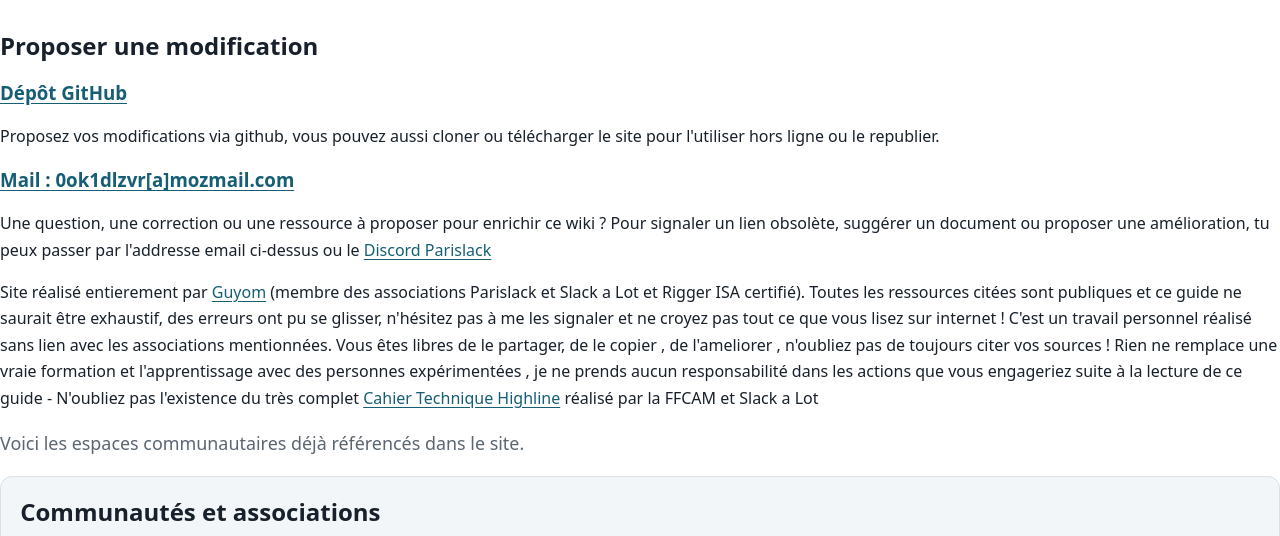
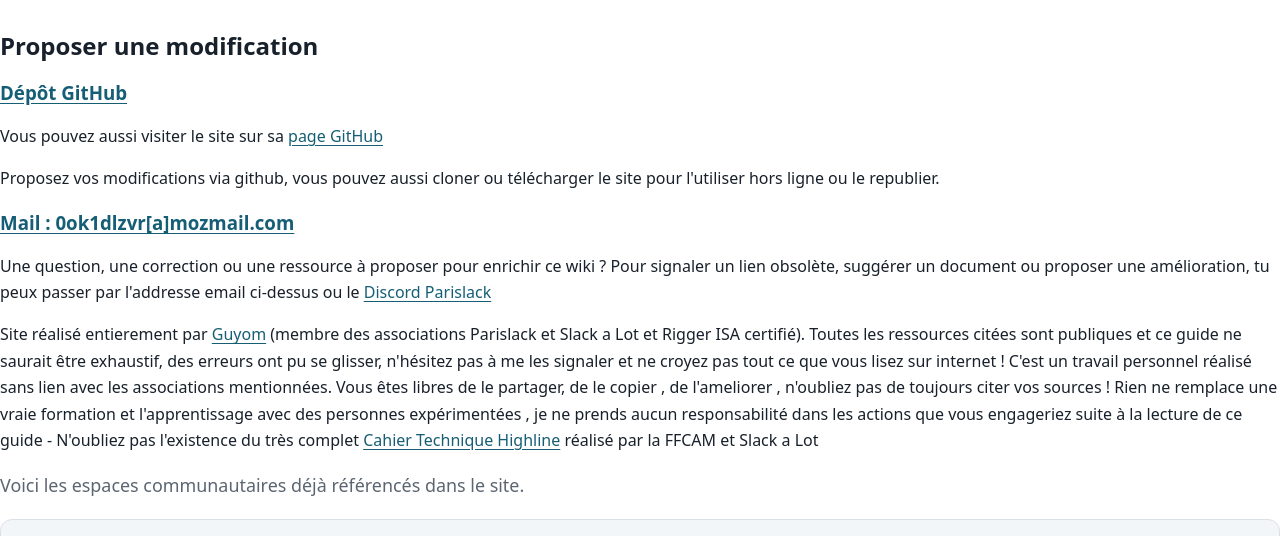
Before and after one commit to masuraka/Highline-rigging, a plain HTML site: page contact.html in a window 1280 px wide. Shown: the part 209-745 px from the top of the page. Drawn offline with Linux system fonts and the light colour scheme.

Commit message:
Update contact.html

```diff
--- a/contact.html
+++ b/contact.html
@@ -13,8 +13,8 @@
 <section><h2>Proposer une modification</h2>
 
 <h3><a href="https://github.com/masuraka/Highline-rigging.git">Dépôt GitHub</a></h3>
-
-Proposez vos modifications via github, vous pouvez aussi cloner ou télécharger le site pour l'utiliser hors ligne ou le republier.
+  <p>Vous pouvez aussi visiter le site sur sa <a href="https://masuraka.github.io/Highline-rigging/">page GitHub</a></p>
+<p>Proposez vos modifications via github, vous pouvez aussi cloner ou télécharger le site pour l'utiliser hors ligne ou le republier.</p>
 
 <h3><a href="mailto:0ok1dlzvr@mozmail.com"><strong>Mail : 0ok1dlzvr[a]mozmail.com</strong> </a></h3>
 <p>Une question, une correction ou une ressource à proposer pour enrichir ce wiki ? Pour signaler un lien obsolète, suggérer un document ou proposer une amélioration, tu peux passer par l'addresse email ci-dessus ou le <a href="https://discord.gg/dDdN8URTby" rel="noopener noreferrer" target="_blank">Discord Parislack</a>
```
